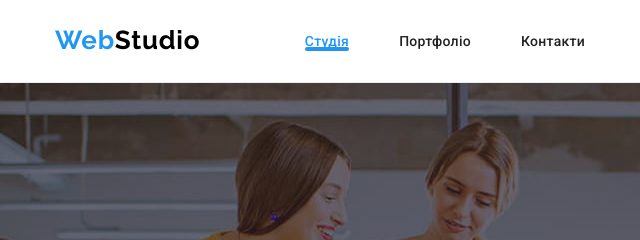
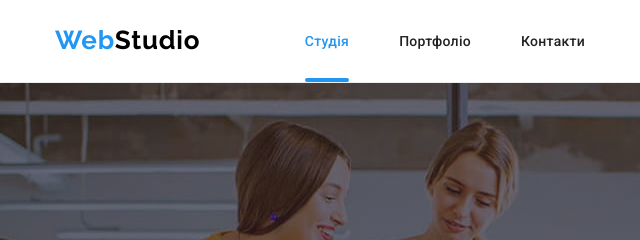
Before and after one commit to ElenaMitsnyk/gotit-markup-hw-07, a plain HTML site: page index.html in a window 1280 px wide. Shown: the top 240 px of the page, 0-640 px from the left. Drawn offline with nearby package versions, Linux system fonts and the light colour scheme.

Commit message:
Correction

```diff
--- a/sass/layouts/_header.scss
+++ b/sass/layouts/_header.scss
@@ -57,6 +57,7 @@
     line-height: 1.1428;
     letter-spacing: 0.02em;
     color: var(--color-title);
+    padding: 32px 0;
     transition: color 250ms cubic-bezier(0.4, 0, 0.2, 1);
     &:active,
     &:hover,
@@ -77,6 +78,8 @@
     color: var(--color-change);
     text-decoration: none;
     margin-bottom: 20px;
+    padding: 32px 0;
+    position: relative;
     &::after {
         content: "";
         position: absolute;
```
Also changed, not shown: css/main.css, css/main.min.css, 2 other files.
